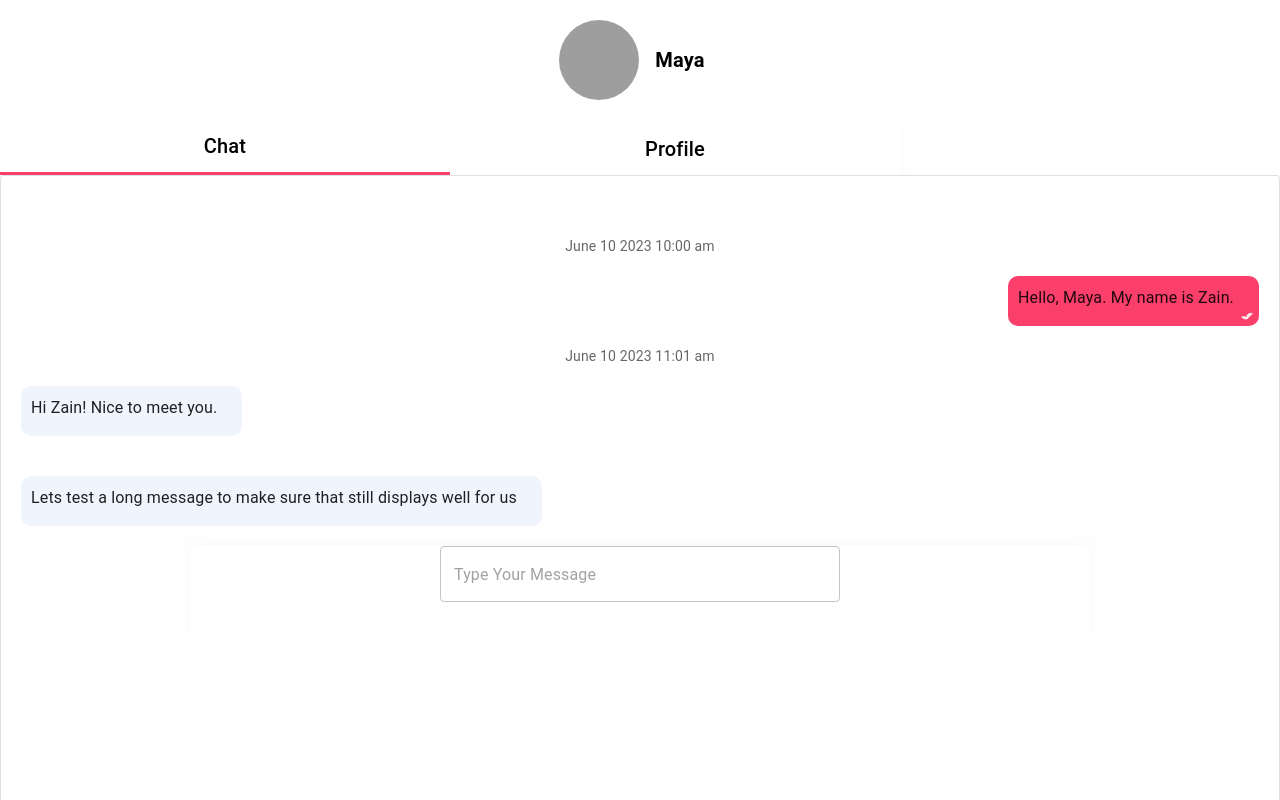
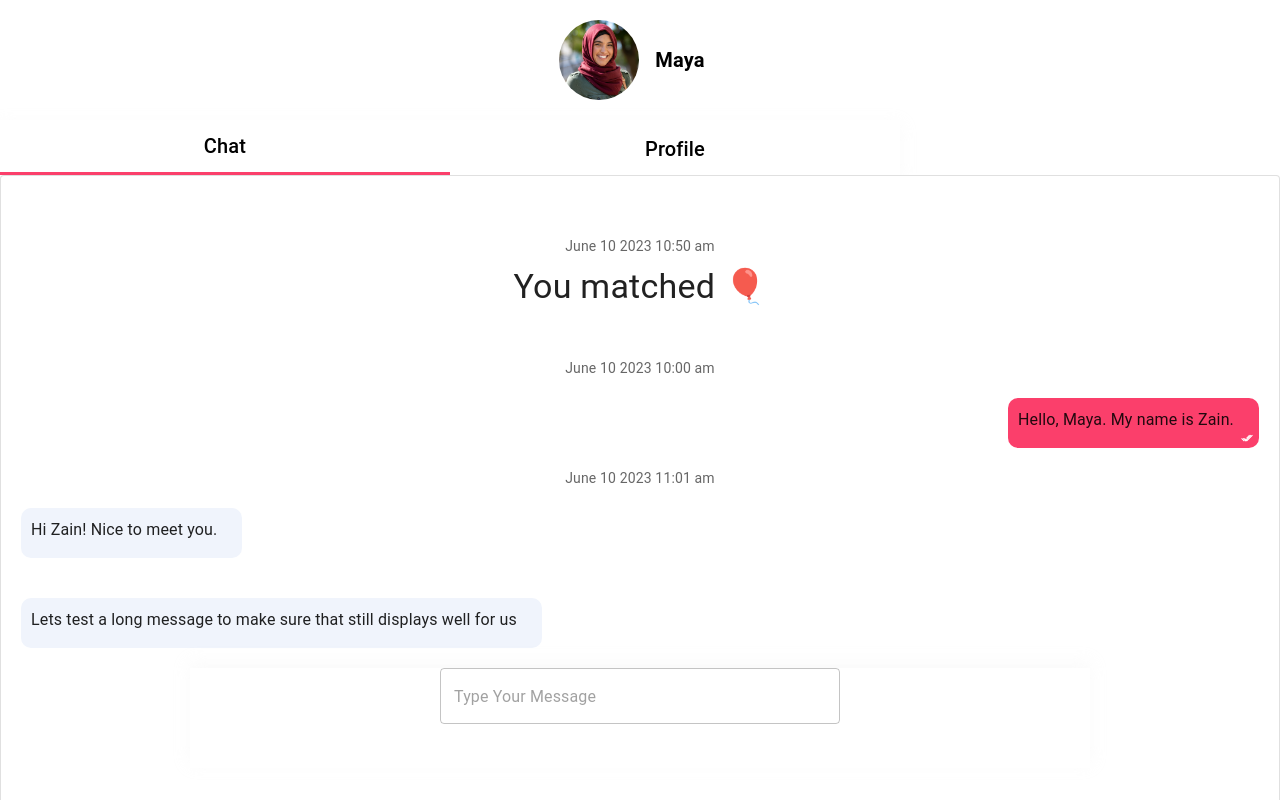
Before and after one commit to jxc136/Muzz-Chat, a React (Create React App) app: page / in a window 1280 px wide. Shown: the top 800 px of the page. Built offline with nearby package versions, Linux system fonts and the light colour scheme; grey boxes are pictures that could not be loaded.

Commit message:
add timestamped intial intro message

```diff
--- a/src/components/Chatwindow.tsx
+++ b/src/components/Chatwindow.tsx
@@ -1,4 +1,4 @@
-import { Paper } from '@mui/material';
+import { Paper, Typography } from '@mui/material';
 import OtherUserChatBubble from './Otheruserchatbubble';
 import TopBar from './Topbar';
 import UserChatBubble from './Userchatbubble';
@@ -17,6 +17,7 @@ const ChatWindow = () =>  {
   // gets the chat history from the store and renders it
 
   const chatHistory = useChatStore(state => state.conversation.posts)
+  const matchTime = useChatStore(state => state.conversation.matchTime)
   const activeUserName = useChatStore(state => state.conversation.activeUserName)
   const otherUserName = useChatStore(state => state.conversation.otherUserName)
 
@@ -49,6 +50,23 @@ const ChatWindow = () =>  {
       <br />
       <br />
       <br />
+       <Typography
+          variant="body2"
+          color="textSecondary"
+          sx={{ alignSelf: 'center' }}
+        >
+          {`${formatTimestamp(matchTime)}`}
+        </Typography>
+      <Typography
+          variant="h4"
+          color="textPrimary"
+          sx={{ alignSelf: 'center',
+        margin: "10px 50px 50px" }}
+        >
+         {"You matched \uD83C\uDF88"}
+        </Typography>
+
+
       {chatHistory.map((post: Post, index:number) => {
          const previousPost = index > 0 ? chatHistory[index - 1] : null;
          const timeDifference = previousPost ? post.timestamp.getTime() - previousPost.timestamp.getTime() : null
--- a/src/components/Topbar.tsx
+++ b/src/components/Topbar.tsx
@@ -19,7 +19,7 @@ return(
       margin: "20px"
 
     }}>
-    <Avatar alt="Maya" src="/profilepic.png" sx={{ width: 80, height: 80 }}/>
+     <Avatar alt="Maya" src="/profilepic.png" sx={{ width: 80, height: 80 }}/>
     <Typography variant="h6" sx={{ padding: 2, fontWeight: "bold" }}>
       {otherUserName}
     </Typography>
--- a/src/store/chatstore.tsx
+++ b/src/store/chatstore.tsx
@@ -9,6 +9,7 @@ export interface Conversation {
   activeUserName: string;
   otherUserName: string;
   posts: Post[];
+  matchTime: Date;
 }
 
 export interface Post {
@@ -44,7 +45,9 @@ export const useChatStore = create<ChatStore>((set, get) => ({
   conversation: {
     activeUserName: 'Zain',
     otherUserName: 'Maya',
-    posts: initialPosts
+    posts: initialPosts,
+    matchTime: new Date('2023-06-10T10:50:00'),
+
   },
   addPost: (post: Post) => {
     const updatedPosts = [...get().conversation.posts, post];
```
Also changed, not shown: public/profilepic.png (added).
